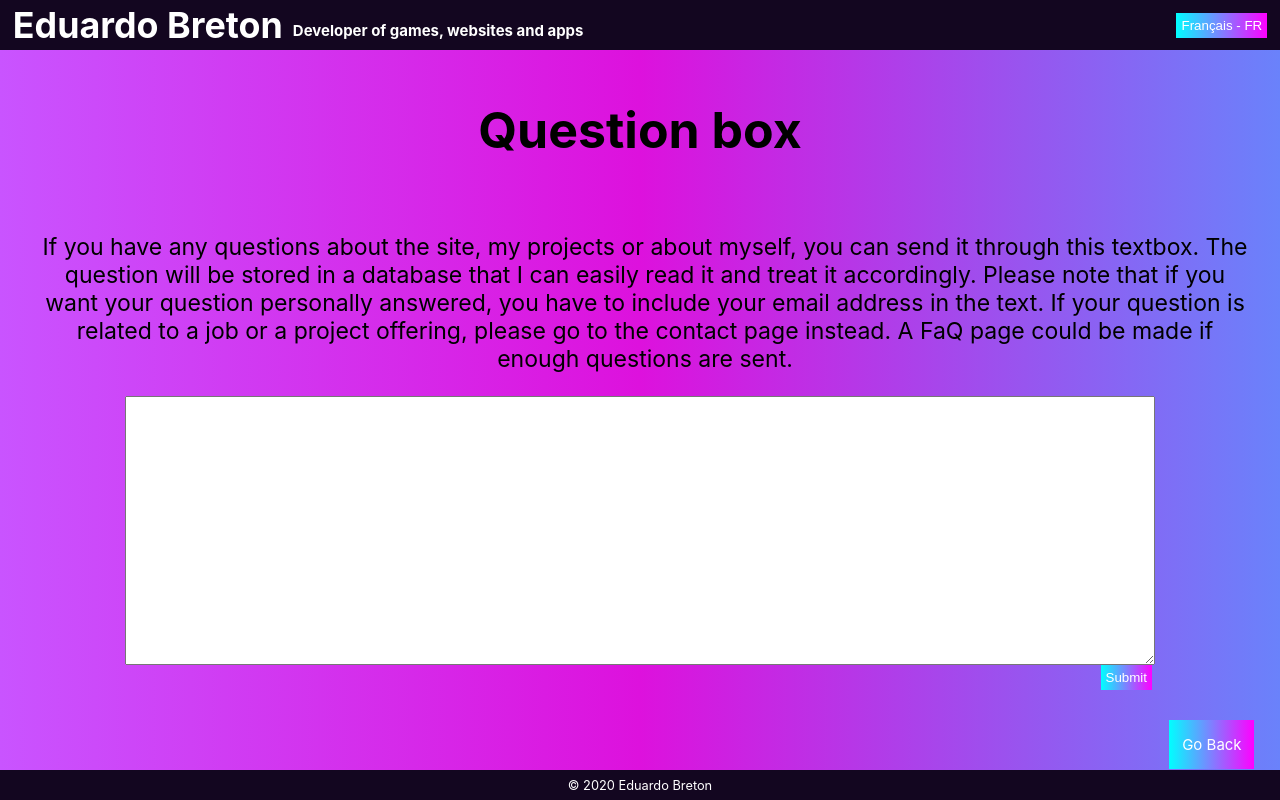
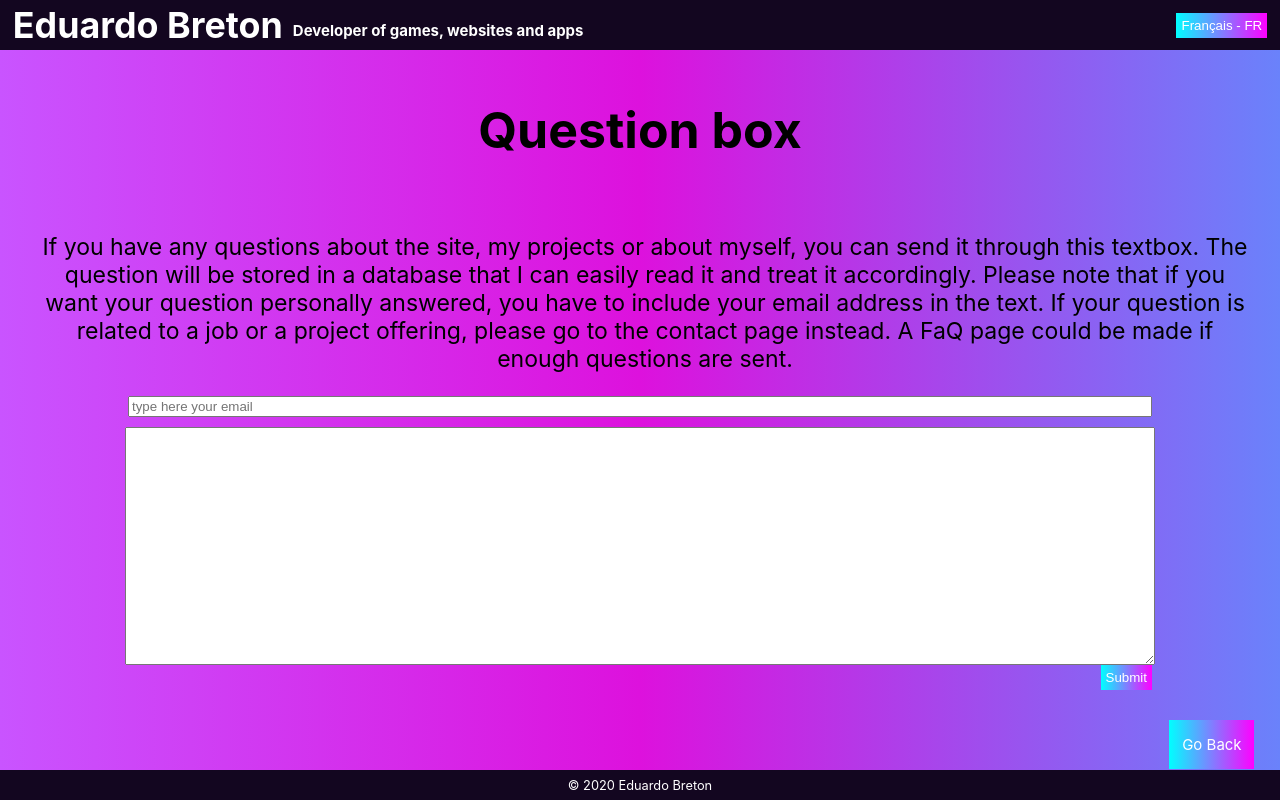
Before and after one commit to juasjuasie/EduardoBretonDevWebsite, a React (Create React App) app: page /question in a window 1280 px wide. Built offline with nearby package versions, Linux system fonts and the light colour scheme.

Commit message:
updated question box

```diff
--- a/src/App.css
+++ b/src/App.css
@@ -297,6 +297,10 @@
   height: 100%;
   padding-bottom: 10vh;
 }
+.email{
+  align-self: normal;
+  margin-bottom: 1rem;
+}
 .question-text-area{
   width: 100%;
   height: 90%;
--- a/src/Screens/ContactScreen.tsx
+++ b/src/Screens/ContactScreen.tsx
@@ -2,7 +2,7 @@ import * as React from 'react';
 import {Link } from 'react-router-dom'
 import {useLanguage} from '../utils/LanguageContextProvider'
 function ContactScreen() {
-    const [lang, setLang] = useLanguage();
+    const [lang, ] = useLanguage();
     return <div>
         <div className="contact-title-section fade-in">
             {lang.contact}
--- a/src/Screens/QuestionScreen.tsx
+++ b/src/Screens/QuestionScreen.tsx
@@ -12,6 +12,7 @@ function QuestionScreen() {
     const [lang, ] = useLanguage();
     const [content, setContent] = useState({
         content: '',
+        email: '',
       })
 
     const handleServerResponse = (ok, msg) => {
@@ -23,6 +24,7 @@ function QuestionScreen() {
           })
           setContent({
             content: '',
+            email: '',
           })
         } else {
           setStatus({
@@ -35,6 +37,8 @@ function QuestionScreen() {
 
     const handleSubmit = (e) => {
         e.preventDefault()
+        if(content.content && content.email.length > 0)
+        {
           setStatus((prevStatus) => ({ ...prevStatus, submitting: true }))
           axios({
             method: "POST",
@@ -51,11 +55,28 @@ function QuestionScreen() {
               handleServerResponse(false, error.response.data.error)
             })
         }
+        else {
+          handleServerResponse(false, 'One of the input fields are empty')
+        }
+      }
     const handleContentChange = (e) => {
         e.persist()
         setContent((prev) => ({
         ...prev,
         [e.target.id]: e.target.value,
+        }))
+        setStatus({
+        submitted: false,
+        submitting: false,
+        info: { error: false, msg: null },
+        })
+    }
+
+    const handleEmailChange = (e) => {
+      e.persist()
+      setContent((prev) => ({
+      ...prev,
+      email: e.target.value,
       }))
       setStatus({
       submitted: false,
@@ -71,6 +92,7 @@ function QuestionScreen() {
             {lang.questionMain}
         </div>
         <form onSubmit={handleSubmit} className="form">
+            <input type="email" value={content.email} className="email" placeholder={lang.email} onChange={handleEmailChange}></input>
             <textarea value={content.content} onChange={handleContentChange} maxLength={6000} required className="question-text-area" id="content" name="_replyto"></textarea>
             <input type="submit" className="send-btn button"  disabled={status.submitting}></input>
         </form>
--- a/src/res/lang/eng/strings.js
+++ b/src/res/lang/eng/strings.js
@@ -86,5 +86,6 @@ aboutMain:
  questionBtn: <p> Send Question </p>,
  goBack: <p> Go Back </p>,
  maintenanceComingSoon: <h3 className="title centered red" > Feature coming soon! </h3>,
- msgSendOk: 'Thank you, your message has been submitted.'
+ msgSendOk: 'Thank you, your message has been submitted.',
+ email: 'type here your email'
 }
--- a/src/res/lang/fr/strings.js
+++ b/src/res/lang/fr/strings.js
@@ -91,5 +91,6 @@ aboutMain:
  questionBtn: <p> Envoyer Question</p>,
  goBack: <p> Retourner </p>,
  maintenanceComingSoon: <h3 className="title centered red" > Cette fonctionnalité sera bientôt disponible! </h3>,
- msgSendOk: 'Merci, votre message a été soumis.'
+ msgSendOk: 'Merci, votre message a été soumis.',
+ email: 'email ici svp'
 }
```
Lines whose indentation alone changed are shown as unchanged.
